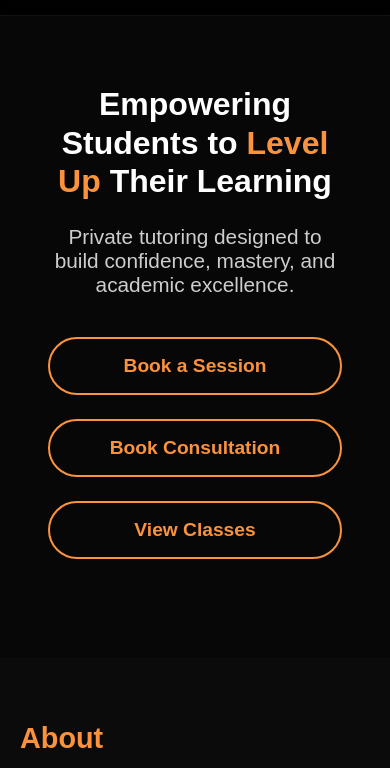
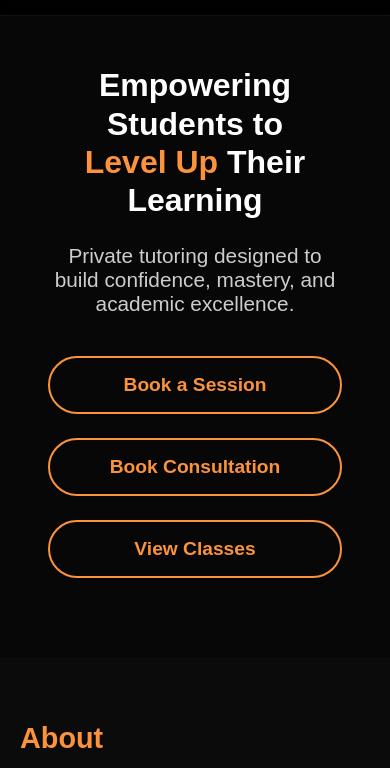
Before and after one commit to LevelUpTutors/Level-Up-Tutors, a plain HTML site: page index.html in a window 390 px wide. Shown: the part 60-828 px from the top of the page. Drawn offline with nearby package versions, Linux system fonts and the light colour scheme; a script that the page names is missing; a web font is replaced by a local one.

Commit message:
Update index.html

```diff
--- a/index.html
+++ b/index.html
@@ -244,7 +244,7 @@ header {
   .home-hero {
     padding: 4rem 1rem;
   }
-  .home-hero h1 { font-size: 2rem; }
+  .home-hero h1 { font-size: 2rem; max-width: 100%; }
   .home-hero p { font-size: 1rem; }
 
   .card { padding: 1rem; }
@@ -538,7 +538,7 @@ header {
   <!-- HOME -->
   <section id="home" class="home-hero">
     <div class="container">
-      <h1>Empowering Students to <span style="color:var(--accent);">Level Up</span> Their Learning</h1>
+      <h1>Empowering Students to <span style="color:var(--accent);">Level&nbsp;Up</span> Their Learning</h1>
       <p>Private tutoring designed to build confidence, mastery, and academic excellence.</p>
       <div class="home-cta">
   <button class="btn-secondary" onclick="scrollToSection('pricing')">Book a Session</button>
```
